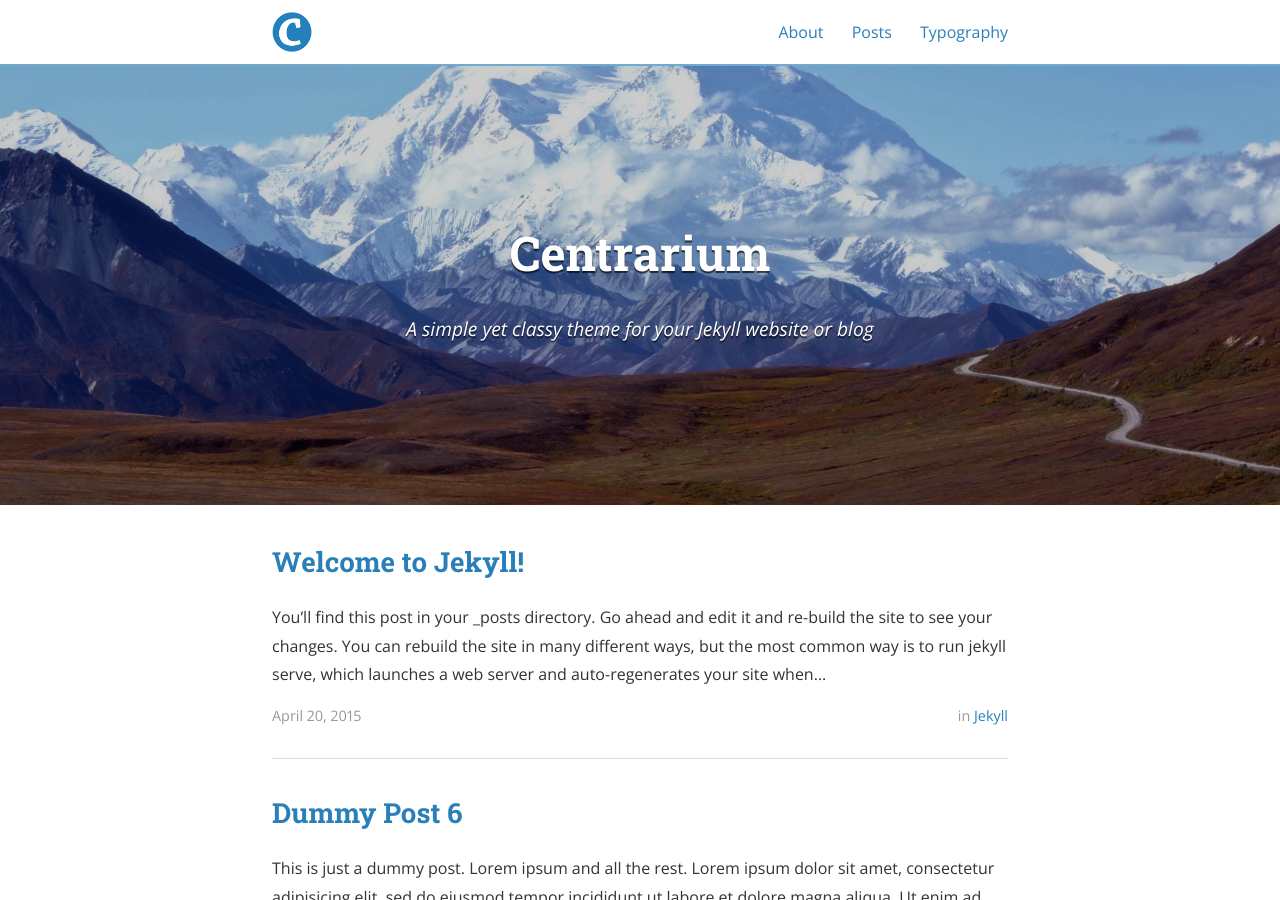
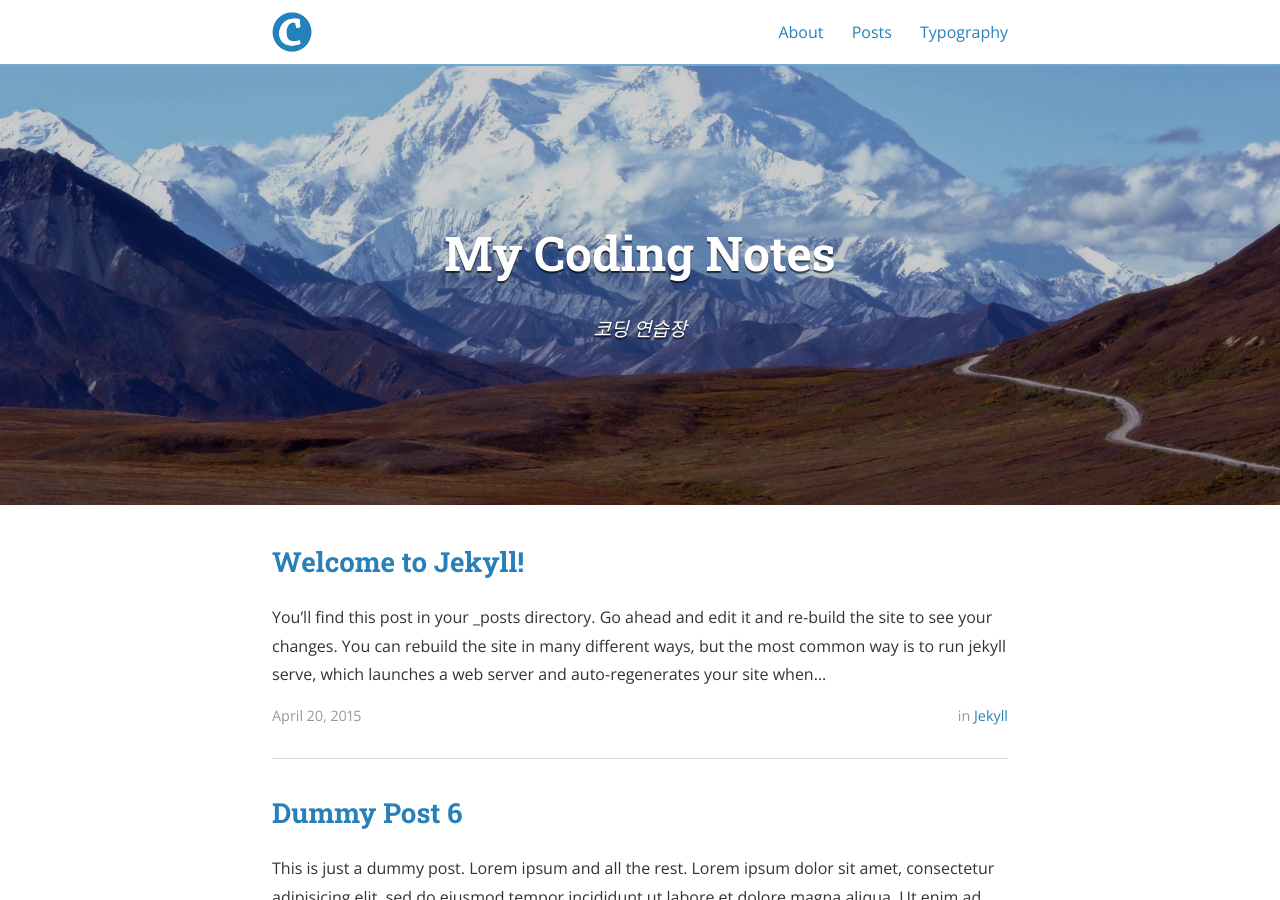
Before and after one commit to Sejiiinn/Sejiiinn.github.io, a Jekyll site: the page built from index.html, in a window 1280 px wide and 900 px high. Built offline with Jekyll 4.4.1, drawn with Linux system fonts in a browser that asks for light colours; nearby versions of some CDN libraries; the list of posts is cut into pages by our own code; some of the changed text lies outside the part shown.

Commit message:
Update _config.yml

```diff
--- a/_config.yml
+++ b/_config.yml
@@ -9,8 +9,8 @@ exclude:
   - "/vendor/"
 
 # Site settings
-title: Centrarium
-subtitle: "A simple yet classy theme for your Jekyll website or blog"
+title: My Coding Notes
+subtitle: "코딩 연습장"
 email: blcentra@gmail.com
 name: Ben Centra
 description: >
```
